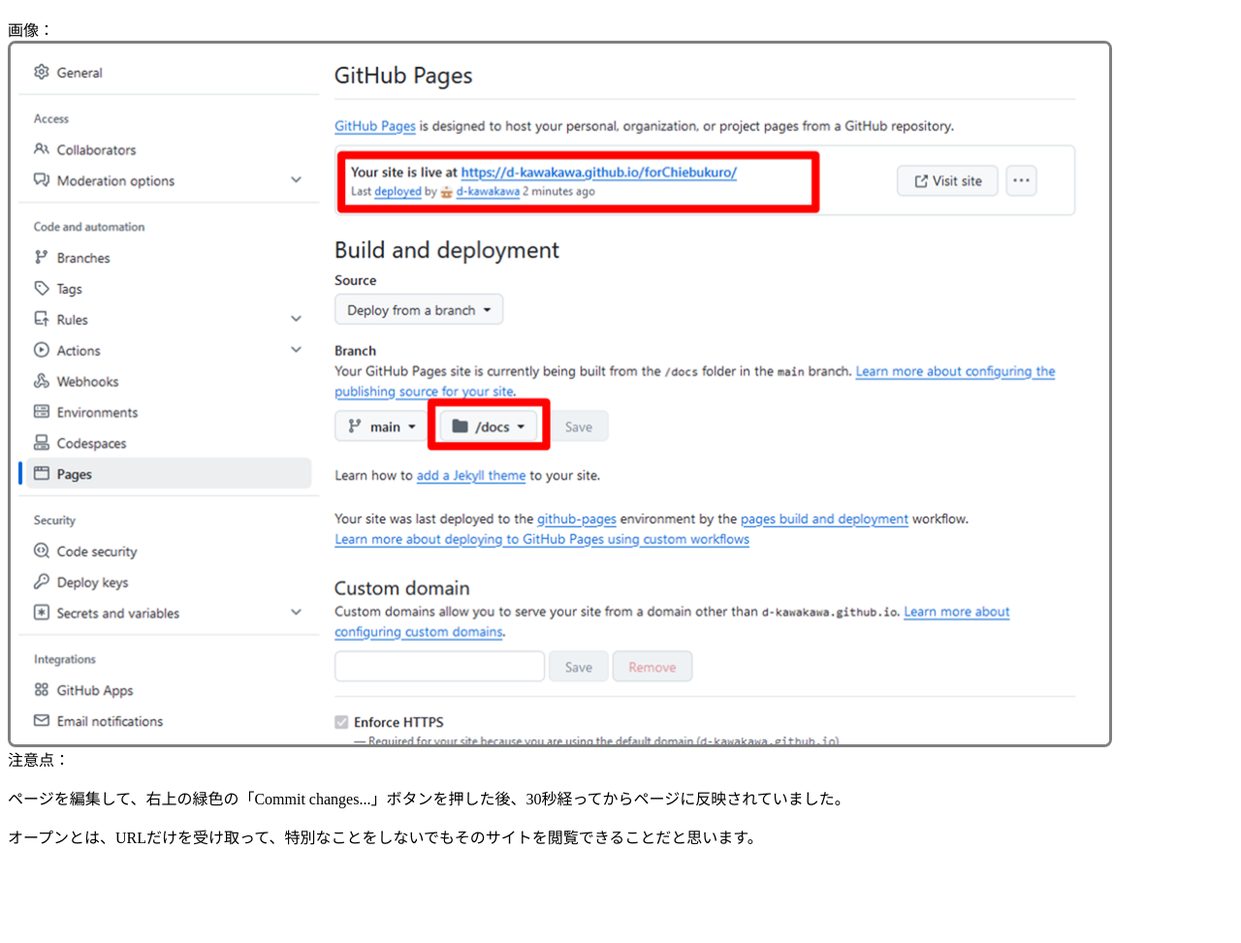
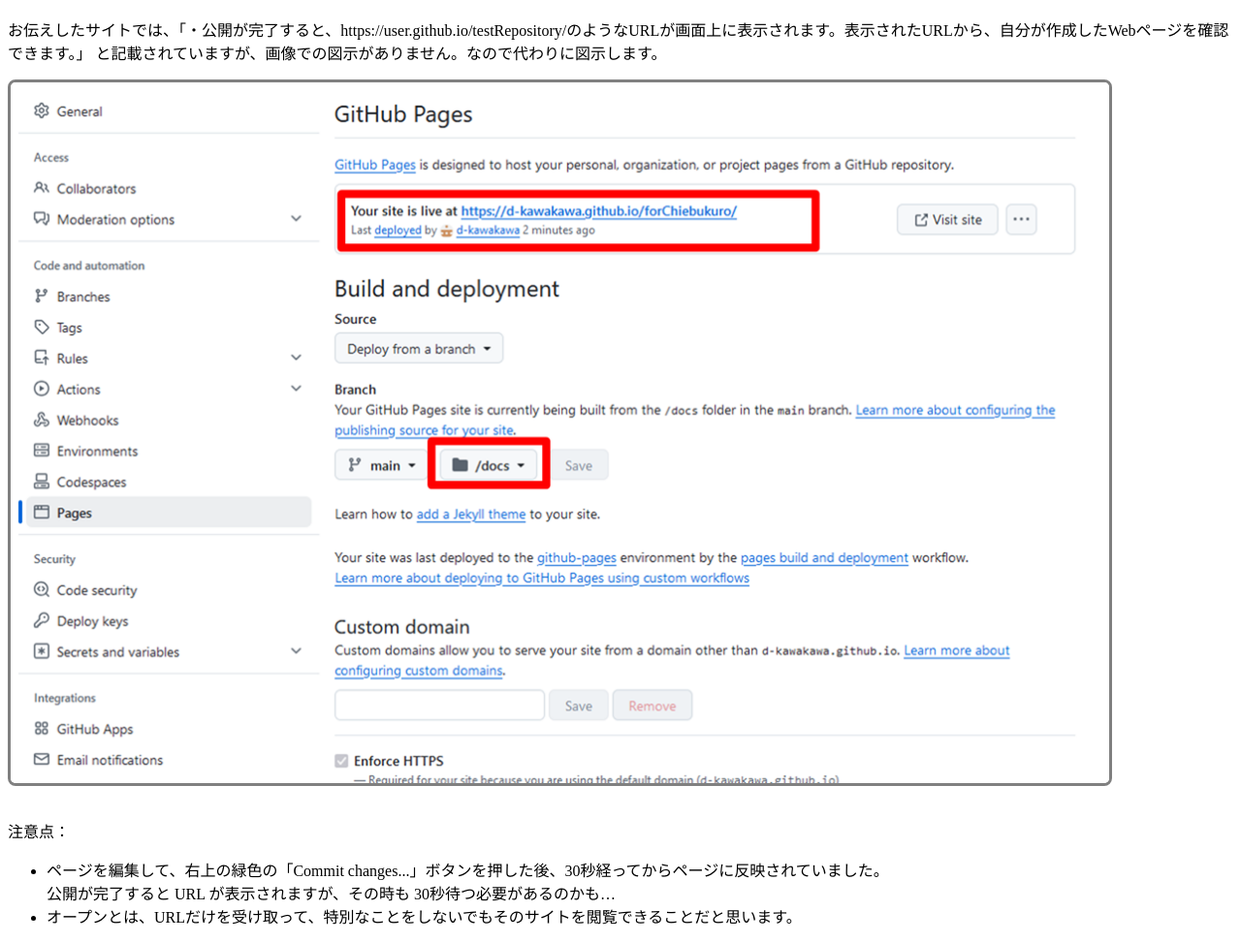
Before and after one commit to d-kawakawa/forChiebukuro, a plain HTML site: page index.html in a window 1280 px wide. Shown: the part 57-1030 px from the top of the page at 97% size. Before the commit the page ends 948 px from the top, so only its background shows below. Drawn offline with Linux system fonts and the light colour scheme.

Commit message:
Update index.html

```diff
--- a/index.html
+++ b/index.html
@@ -5,16 +5,24 @@
 </head>
 <body>
 <h1>知恵袋向けテストページ</h1>
-  画像：<BR>
+
+<p>お伝えしたサイトでは、「・公開が完了すると、https://user.github.io/testRepository/のようなURLが画面上に表示されます。表示されたURLから、自分が作成したWebページを確認できます。」
+  と記載されていますが、画像での図示がありません。なので代わりに図示します。</p>
+  <p>
 <img src="Sheet2.png" style="
   max-width : 1139px;
   width : 100%;
   border : solid 3px gray;
   border-radius : .5em;
   box-sizing : border-box;
-  "><BR>
-  注意点：<BR>
-<p>ページを編集して、右上の緑色の「Commit changes...」ボタンを押した後、30秒経ってからページに反映されていました。</p>
-<p>オープンとは、URLだけを受け取って、特別なことをしないでもそのサイトを閲覧できることだと思います。</p>
+  "></p>
+  <BR>
+  注意点：
+  <ul>
+<li>ページを編集して、右上の緑色の「Commit changes...」ボタンを押した後、30秒経ってからページに反映されていました。<BR>
+公開が完了すると URL が表示されますが、その時も 30秒待つ必要があるのかも…
+</li>
+<li>オープンとは、URLだけを受け取って、特別なことをしないでもそのサイトを閲覧できることだと思います。</li>
+    </ul>
 </body>
 </html>
```
